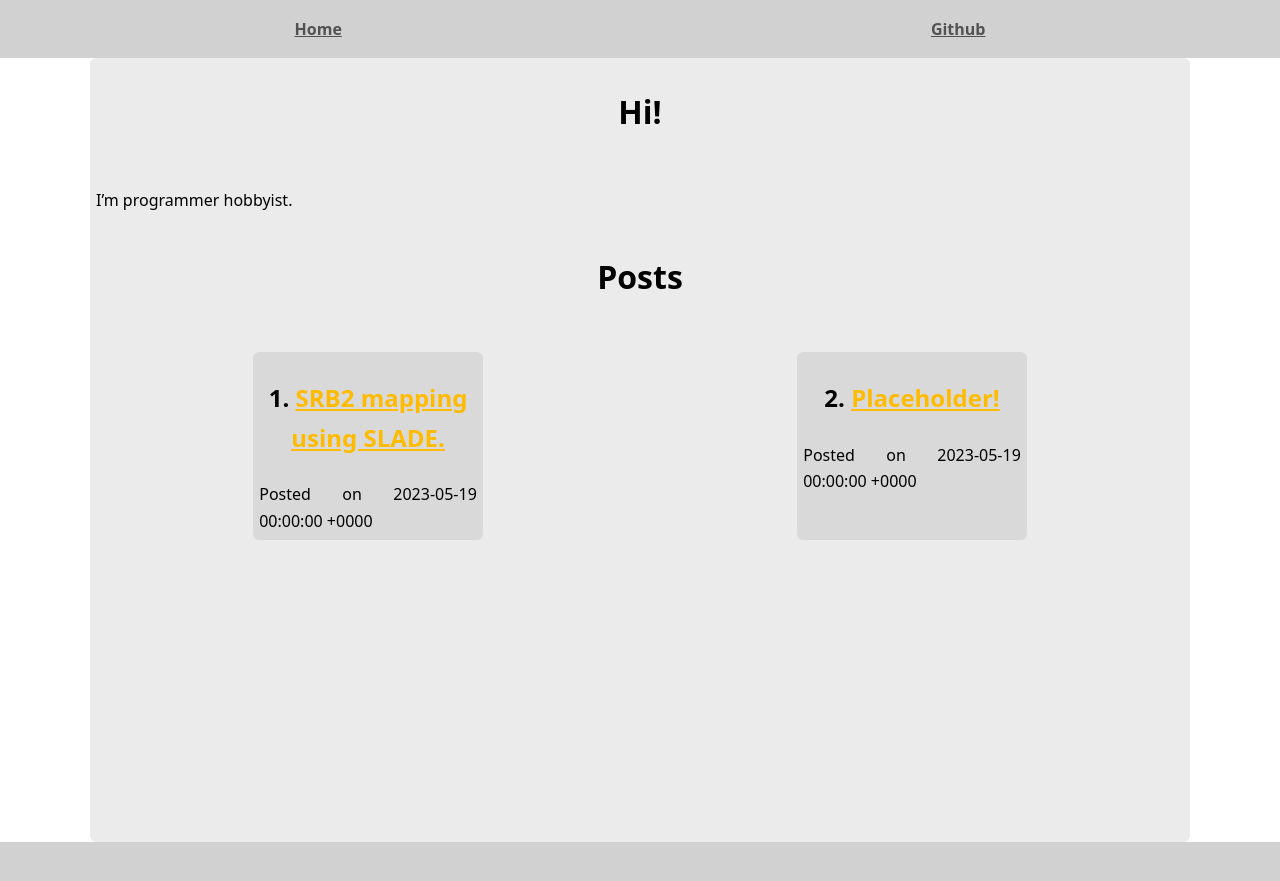
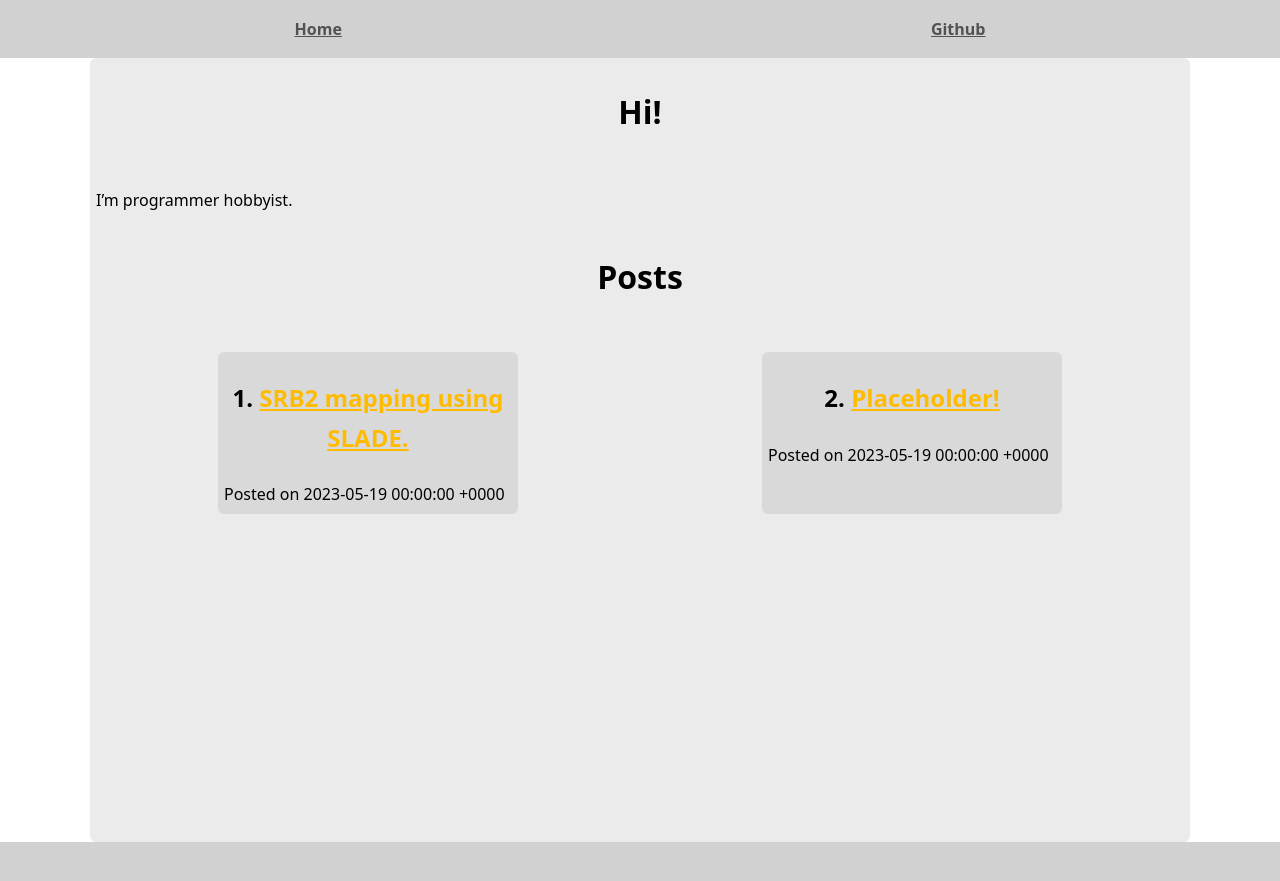
Before and after one commit to Foxelyss/Foxelyss.github.io, a Jekyll site: the page built from index.md, in a window 1280 px wide. Shown: the top 881 px of the page. Built offline with Jekyll 4.4.1, drawn with Linux system fonts in a browser that asks for light colours.

Commit message:
small dpi fix

```diff
--- a/styles/postsRelated.css
+++ b/styles/postsRelated.css
@@ -2,7 +2,7 @@
   display: block;
 
   background-color: var(--misc-element);
-  width: min(18rem, 20%);
+  width: min(18rem, 90%);
 }
 
 .postInfo {
```
